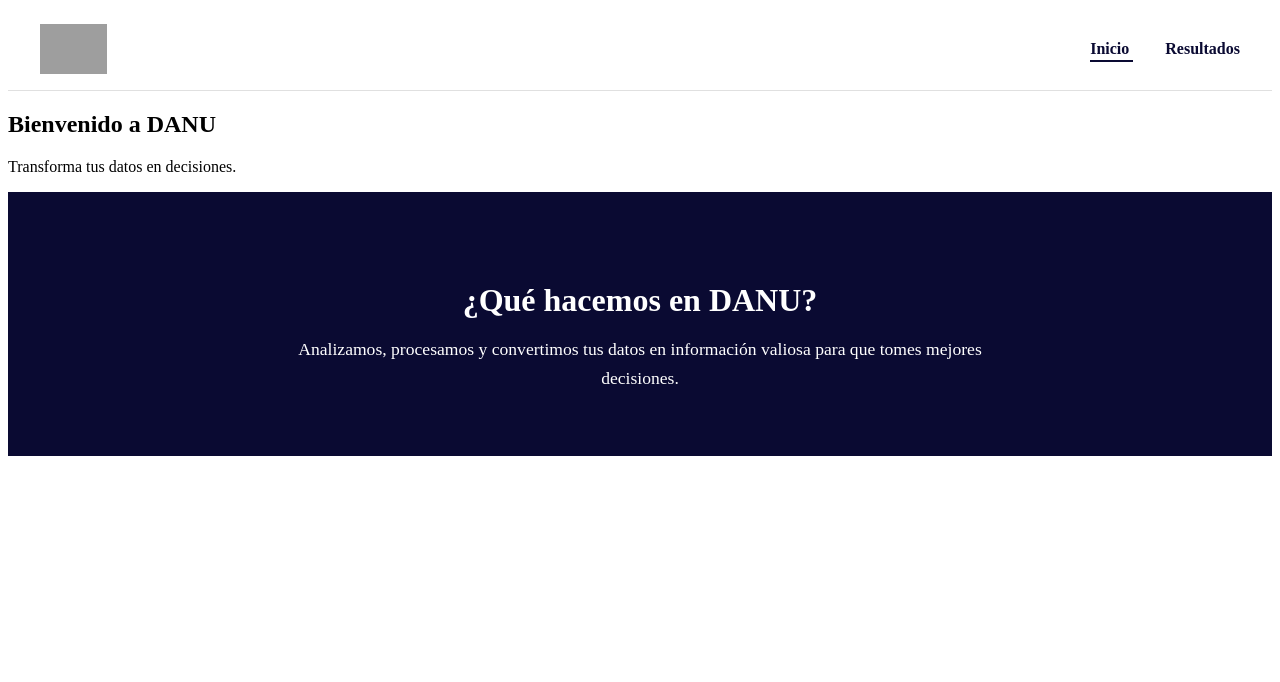
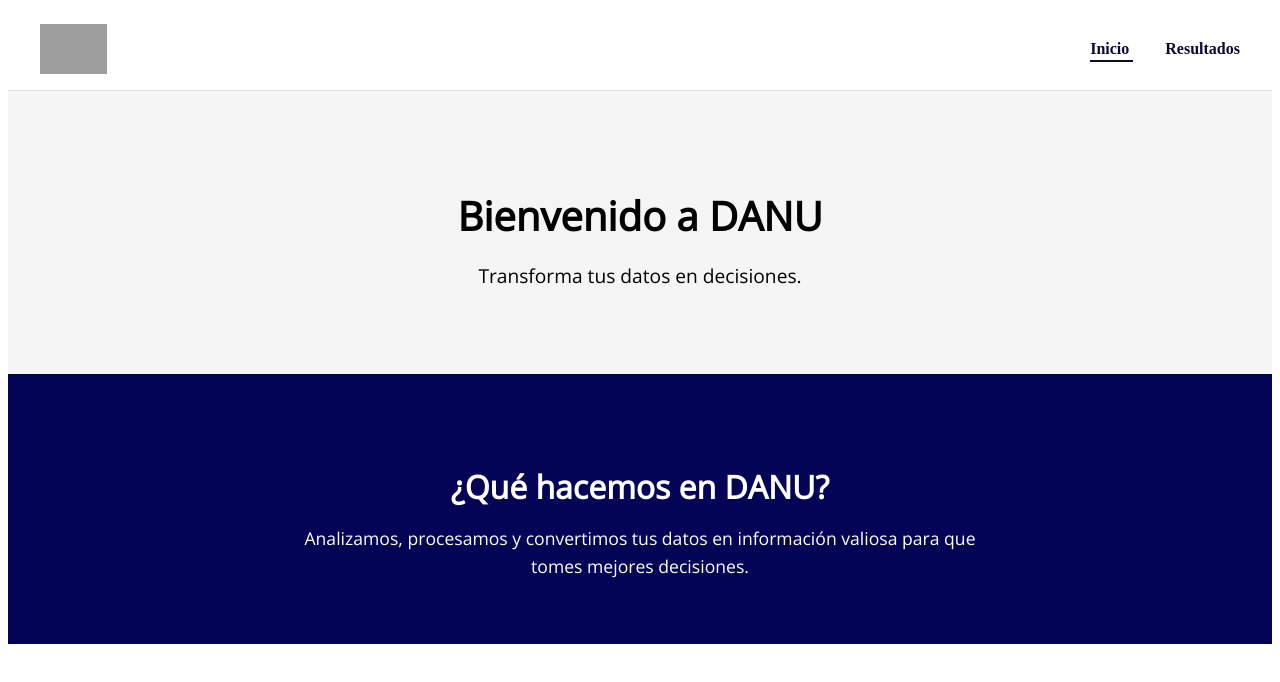
Before and after one commit to JosueSosa01/danu-proyecto, an Angular app: page /home in a window 1280 px wide. Shown: the top 682 px of the page. Built offline with nearby package versions, Linux system fonts and the light colour scheme; grey boxes are pictures that could not be loaded.

Commit message:
cambios de color
color

```diff
--- a/src/app/home-page/home-page.component.css
+++ b/src/app/home-page/home-page.component.css
@@ -1,5 +1,5 @@
 .info-section {
-  background-color: #0a0a32;
+  background-color: #030456;
   color: white;
   padding: 4rem 2rem;
   text-align: center;
--- a/src/app/home-page/home-page.component.html
+++ b/src/app/home-page/home-page.component.html
@@ -1,3 +1,59 @@
+<!DOCTYPE html>
+<html lang="es">
+<head>
+  <meta charset="UTF-8" />
+  <meta name="viewport" content="width=device-width, initial-scale=1.0" />
+  <title>DANU</title>
+
+  <!-- Importar Open Sans desde Google Fonts -->
+  <link href="https://fonts.googleapis.com/css2?family=Open+Sans&display=swap" rel="stylesheet" />
+
+  <style>
+    body {
+      margin: 0;
+      font-family: 'Open Sans', sans-serif;
+    }
+
+    .hero {
+      background-color: #f5f5f5;
+      text-align: center;
+      padding: 4rem 2rem;
+    }
+
+    .hero h1 {
+      font-size: 2.5rem;
+      margin-bottom: 1rem;
+      font-weight: 700;
+    }
+
+    .hero p {
+      font-size: 1.2rem;
+      line-height: 1.5;
+    }
+
+    .info-section {
+      background-color: #030456;
+      color: white;
+      padding: 4rem 2rem;
+      text-align: center;
+    }
+
+    .info-section h2 {
+      font-size: 2rem;
+      margin-bottom: 1rem;
+      font-weight: 700;
+    }
+
+    .info-section p {
+      font-size: 1.1rem;
+      max-width: 700px;
+      margin: 0 auto;
+      line-height: 1.6;
+    }
+  </style>
+</head>
+<body>
+
   <section class="hero">
     <h1>Bienvenido a DANU</h1>
     <p>Transforma tus datos en decisiones.</p>
@@ -9,3 +65,6 @@
       Analizamos, procesamos y convertimos tus datos en información valiosa para que tomes mejores decisiones.
     </p>
   </section>
+
+</body>
+</html>
```
Lines whose indentation alone changed are shown as unchanged.
